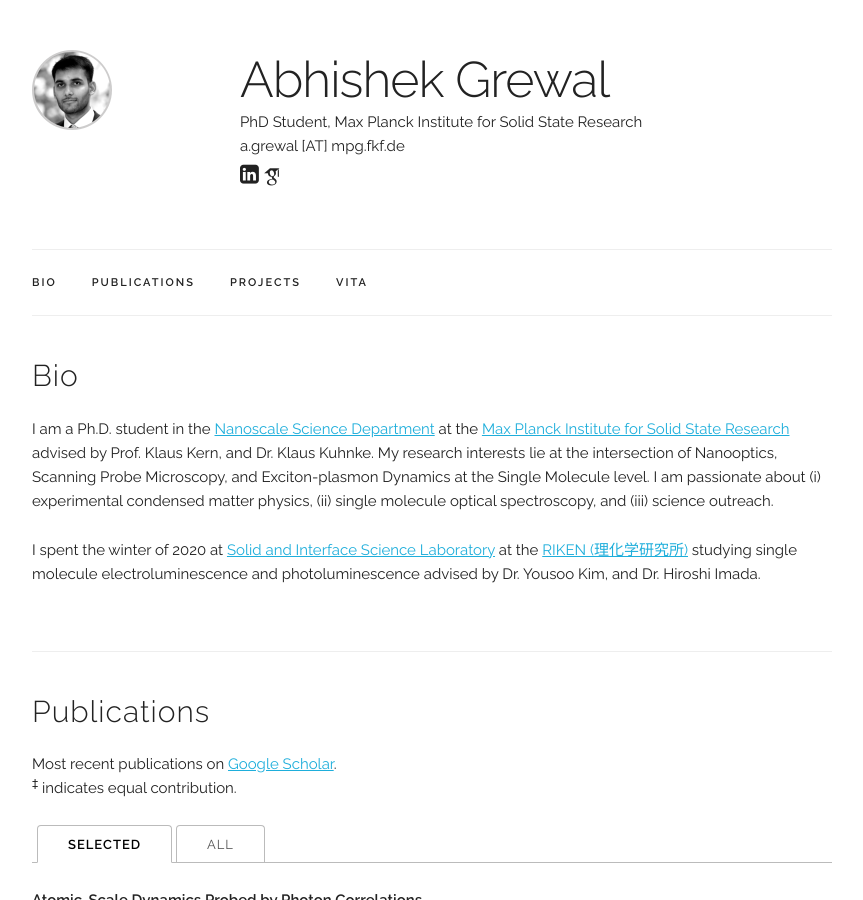
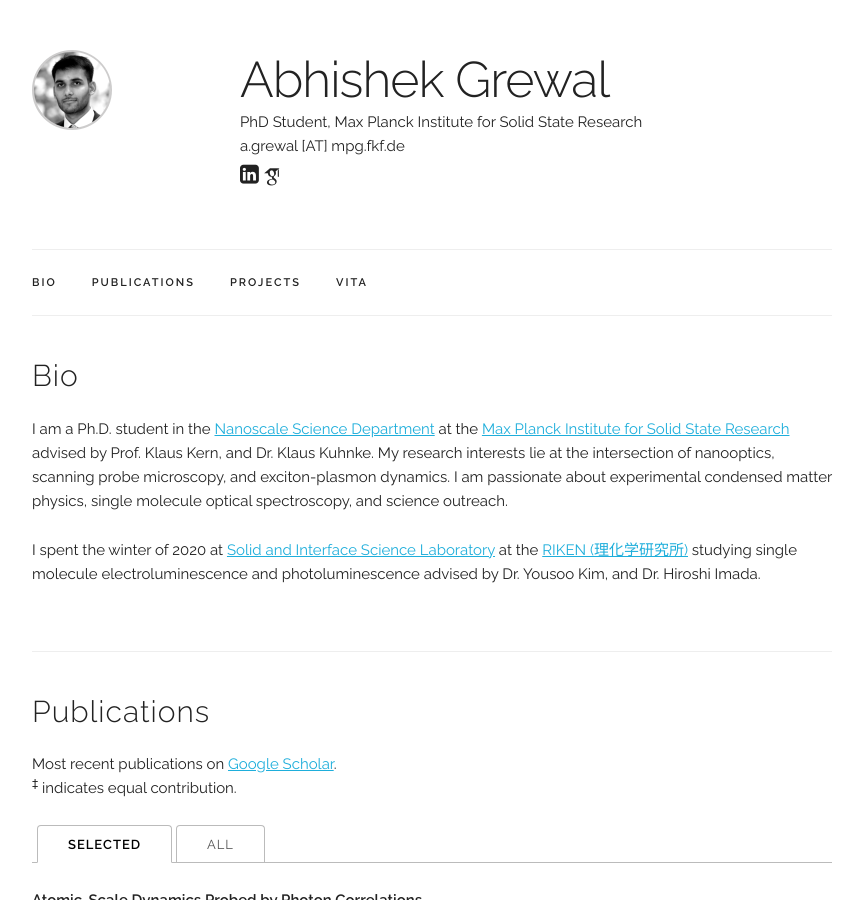
Before and after one commit to abhishekgrewal/abhishekgrewal.github.io, a Jekyll site: the page built from index.html, in a window 1280 px wide and 900 px high. Shown: the whole window, without its empty margins (208-1071 px from the left). Built offline with Jekyll 4.4.1, drawn with Linux system fonts in a browser that asks for light colours; some web fonts are replaced.

Commit message:
Update index.html

```diff
--- a/index.html
+++ b/index.html
@@ -6,7 +6,7 @@
 <div class="docs-section" id="bio">
   <h4>Bio</h4>
   <p>
-  I am a Ph.D. student in the <a href="https://www.fkf.mpg.de/3732/40_Kern">Nanoscale Science Department</a> at the <a href="https://www.fkf.mpg.de/en">Max Planck Institute for Solid State Research</a> advised by Prof. Klaus Kern, and Dr. Klaus Kuhnke.  My research interests lie at the intersection of Nanooptics, Scanning Probe Microscopy, and Exciton-plasmon Dynamics at the Single Molecule level. I am passionate about (i) experimental condensed matter physics, (ii) single molecule optical spectroscopy, and (iii) science outreach.
+  I am a Ph.D. student in the <a href="https://www.fkf.mpg.de/3732/40_Kern">Nanoscale Science Department</a> at the <a href="https://www.fkf.mpg.de/en">Max Planck Institute for Solid State Research</a> advised by Prof. Klaus Kern, and Dr. Klaus Kuhnke.  My research interests lie at the intersection of nanooptics, scanning probe microscopy, and exciton-plasmon dynamics. I am passionate about experimental condensed matter physics, single molecule optical spectroscopy, and science outreach.
   </p>
 
   <p>
```
